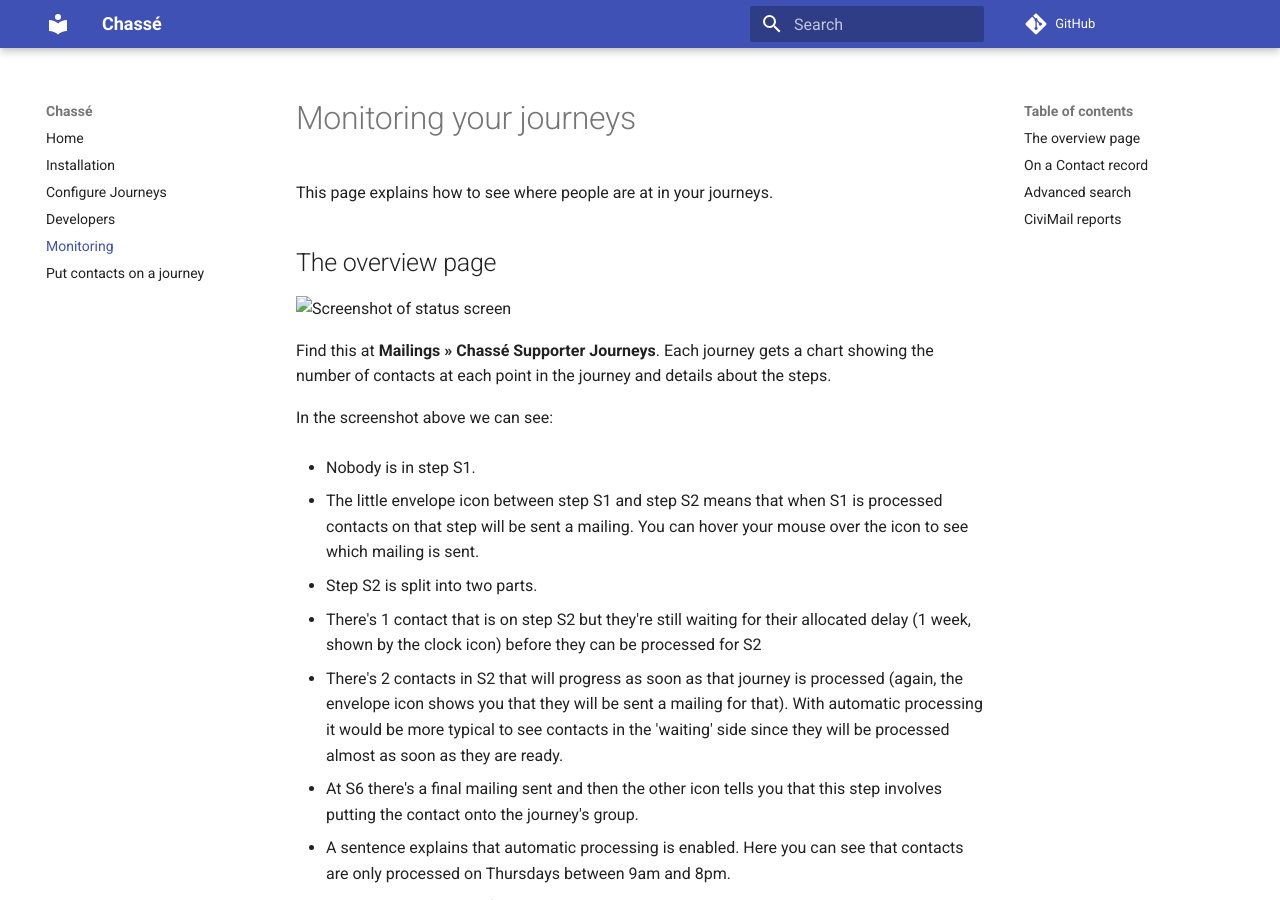
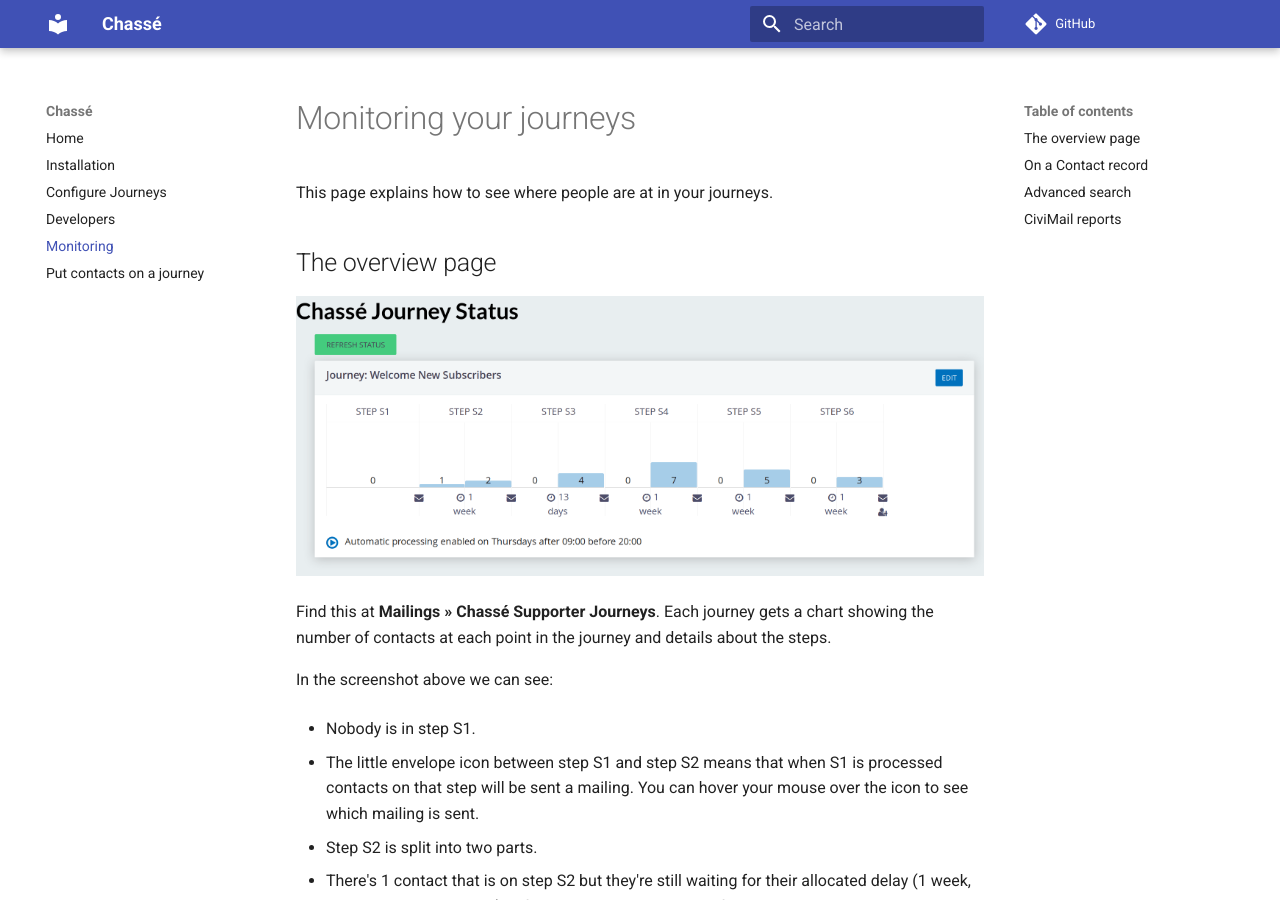
Before and after one commit to artfulrobot/chasse, an MkDocs documentation site: the page built from docs/monitoring.md, in a window 1280 px wide and 900 px high. Built offline with MkDocs 1.6.1 and Material for MkDocs 9.7.7, drawn with Linux system fonts in a browser that asks for light colours; comment, search, counter and statistics services are not loaded; old or Windows-style settings are respelled for this version of MkDocs.

Commit message:
Update monitoring.md

```diff
--- a/docs/monitoring.md
+++ b/docs/monitoring.md
@@ -4,7 +4,7 @@ This page explains how to see where people are at in your journeys.
 
 ## The overview page
 
-![Screenshot of status screen](./chasse-overview.png)
+![Screenshot of status screen](img/chasse-overview.png)
 
 Find this at **Mailings » Chassé Supporter Journeys**. Each journey gets a
 chart showing the number of contacts at each point in the journey and details
```
